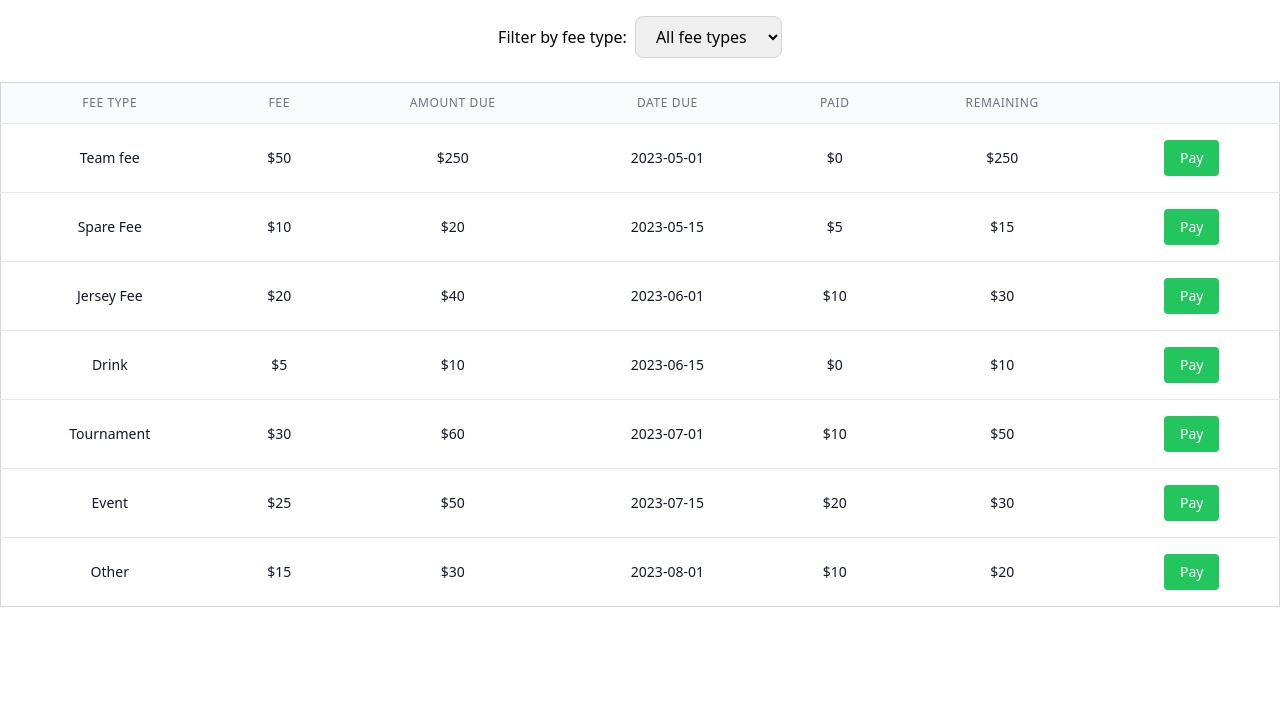
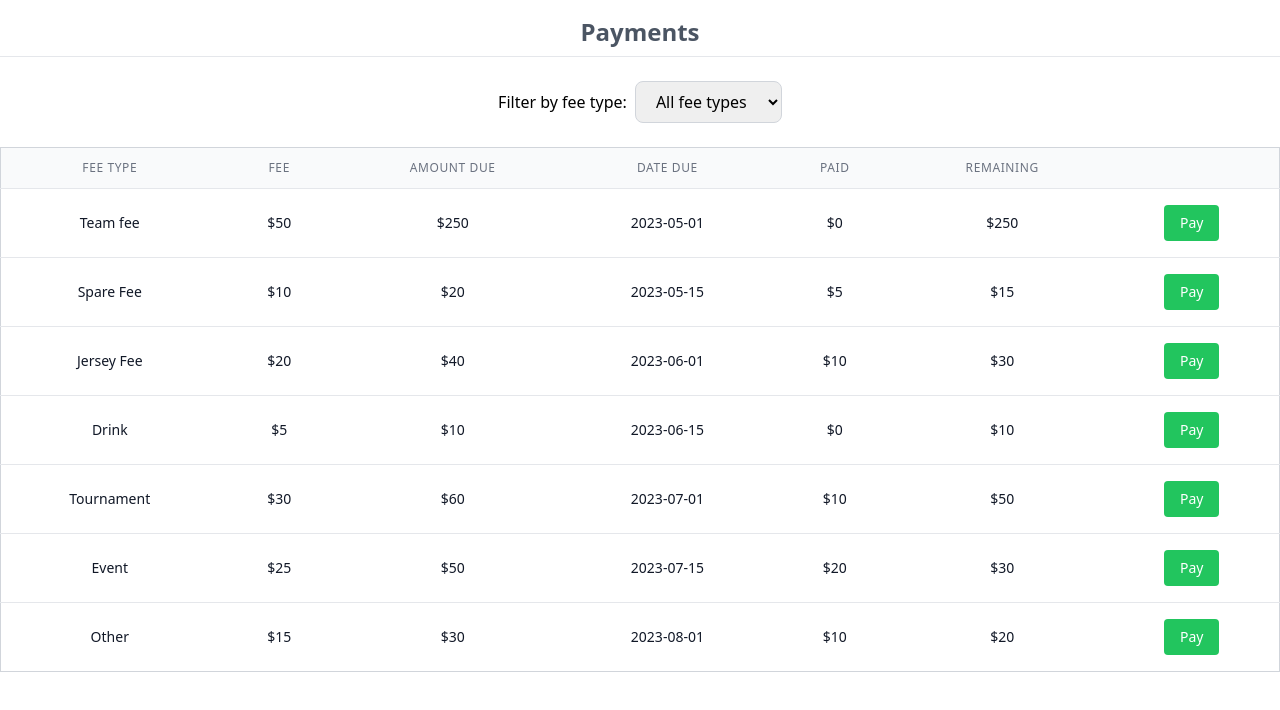
Before and after one commit to AouIssa/ui-sandbox-ts, a React (Create React App) app: page / in a window 1280 px wide. Shown: the top 710 px of the page. Built offline with nearby package versions, Linux system fonts and the light colour scheme.

Commit message:
UI tweakings

```diff
--- a/src/Header.tsx
+++ b/src/Header.tsx
@@ -8,7 +8,7 @@ interface HeaderProps {
 
 const Header: React.FC<HeaderProps> = ({ title, onBack }) => {
   return (
-    <header className="bg-white shadow p-2 mt-3 block md:hidden">
+    <header className="bg-white shadow p-2 mt-3 md:hidden">
       <div className="container mx-auto flex items-center justify-between">
         {onBack ? (
           <button className="focus:outline-none" onClick={onBack}>
--- a/src/PaymentTable/PaymentTable.tsx
+++ b/src/PaymentTable/PaymentTable.tsx
@@ -25,6 +25,9 @@ const PaymentTable: React.FC = () => {
 
   return (
     <div className="relative w-full">
+      <div className="text-2xl font-semibold mb-6 text-gray-600 w-full pb-2 border-b border-gray-200 hidden md:block">
+        Payments
+      </div>
       <div className="w-full mb-6">
         <label htmlFor="fee-type-select" className="mr-2">
           Filter by fee type:
```
